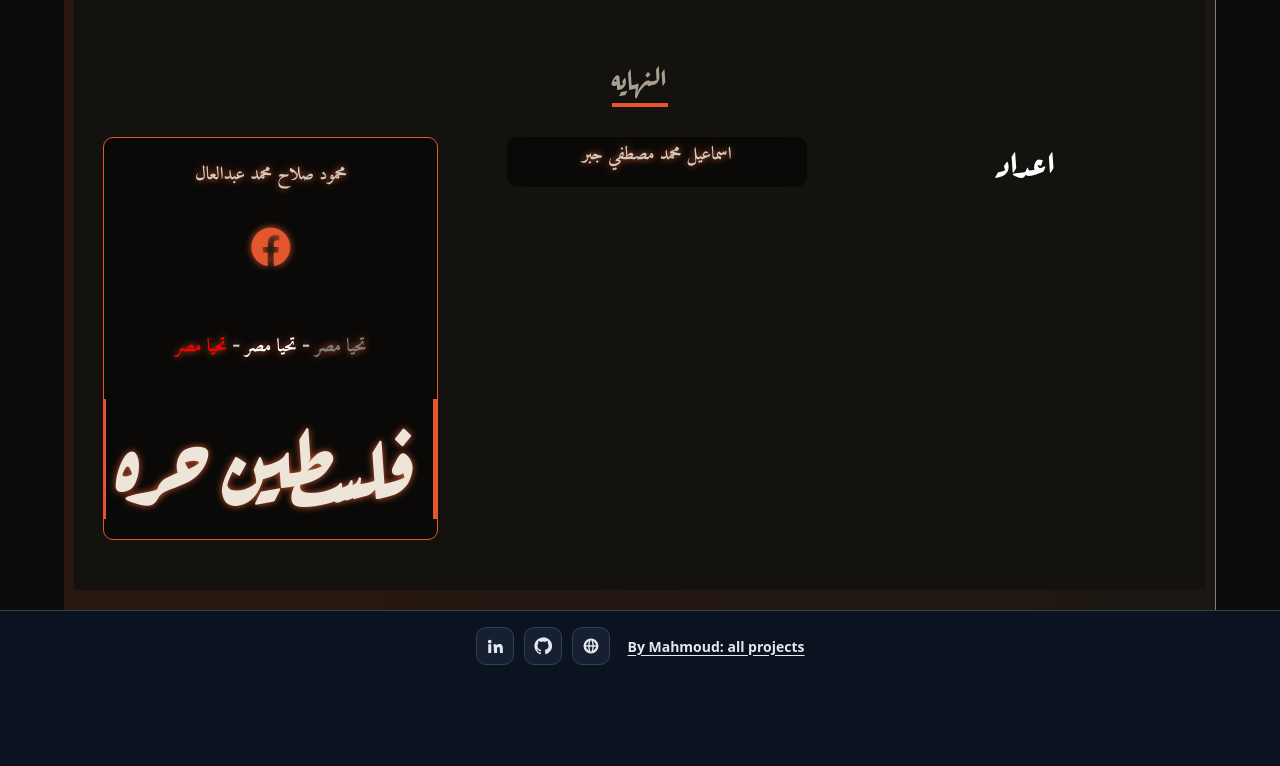
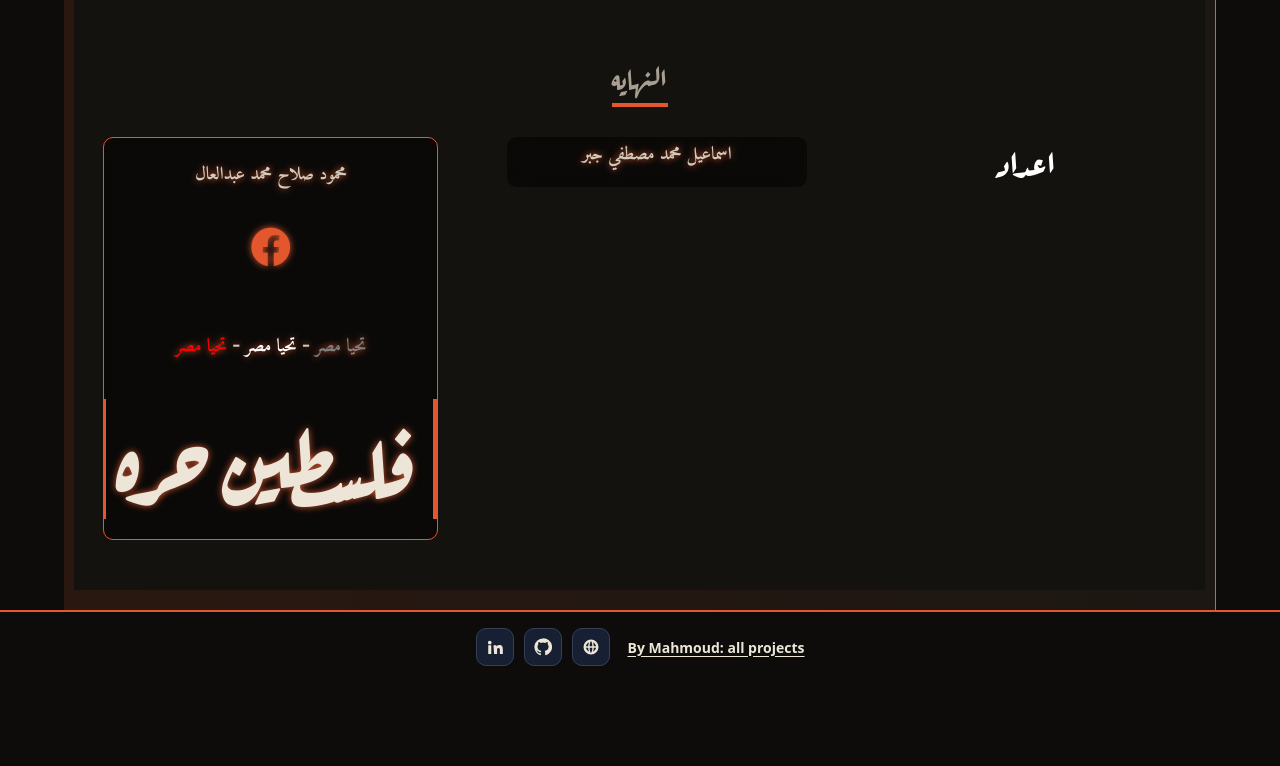
Before and after one commit to engMahmoudSalah/fodaSalama, a plain HTML site: page index.html in a window 1280 px wide. Shown: the part 8888-9654 px from the top of the page. Drawn offline with nearby package versions, Linux system fonts and the light colour scheme.

Commit message:
Footer dock in site ink/vermilion palette

```diff
--- a/css/identity.css
+++ b/css/identity.css
@@ -62,3 +62,5 @@ canvas[data-vis]{display:none!important}
 .d-type-text li{color:#EDE6D8}
 .d-type-imgs{background:#F08A5D;isolation:isolate}
 .d-type-imgs img{mix-blend-mode:multiply;filter:grayscale(1) contrast(1.15) brightness(1.05)}
+[data-sitedock]{background:#0d0c0b!important;border-top:2px solid #E4572E!important}
+[data-sitedock] a{color:#EDE6D8!important}
```
